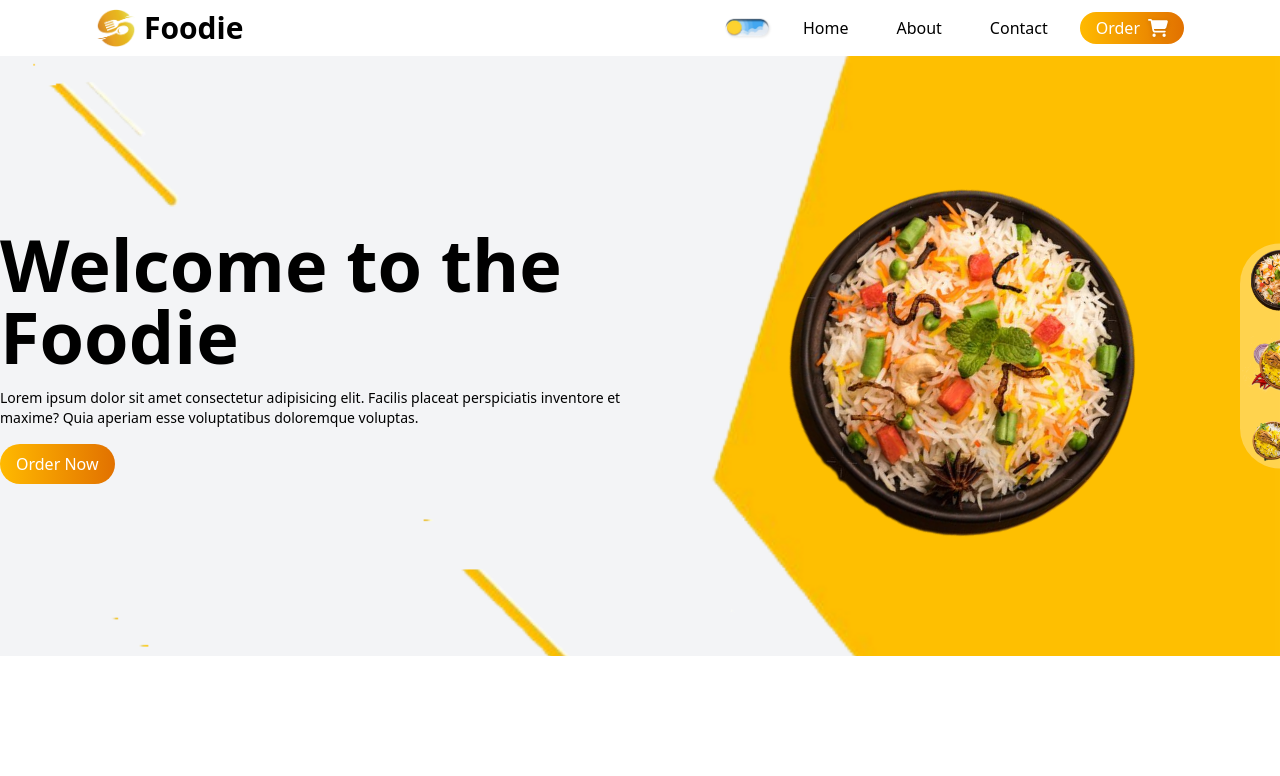
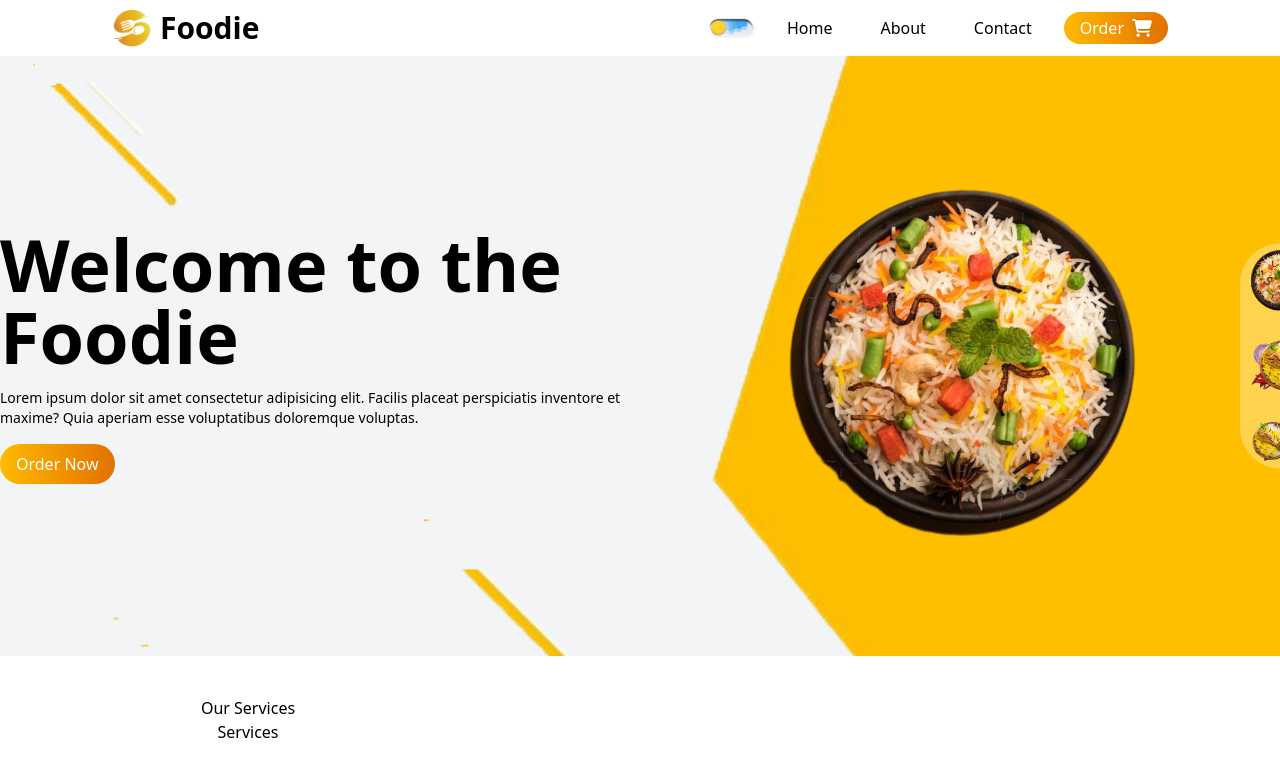
Before and after one commit to Ditechgit/YT_FoodieZone, a React (Vite) app: page / in a window 1280 px wide. Shown: the top 776 px of the page. Built offline with nearby package versions, Linux system fonts and the light colour scheme.

Commit message:
feat - Component Services (Incomplete)

```diff
--- a/src/App.jsx
+++ b/src/App.jsx
@@ -1,13 +1,17 @@
 import Hero from "./components/Hero/Hero";
 import Navbar from "./components/Navbar";
+import Services from "./components/Services/Services";
 
 function App() {
 
 
   return (
     <>
+
+
       <Navbar />
       <Hero />
+      <Services />
     </>
   );
 }
--- a/src/components/Navbar.jsx
+++ b/src/components/Navbar.jsx
@@ -7,7 +7,7 @@ const Navbar = () => {
   return (
     <>
       <div className="shadow-md bg-white dark:bg-gray-900 dark:text-white duration-200">
-        <div className="px-8 mx-16 py-3 sm:py-0">
+        <div className="px-12 mx-16 py-3 sm:py-0">
           <div className="flex justify-between items-center">
             <div>
               <a
--- /dev/null
+++ b/src/components/Services/Services.jsx
@@ -0,0 +1,18 @@
+import React from "react";
+
+const Services = () => {
+  return (
+    <>
+      <div className="py-10">
+        <div className="px-12">
+          <div className="text-center mb-20 max-w-[400px]">
+            <p>Our Services</p>
+            <h1>Services</h1>
+          </div>
+        </div>
+      </div>
+    </>
+  );
+};
+
+export default Services;
```
